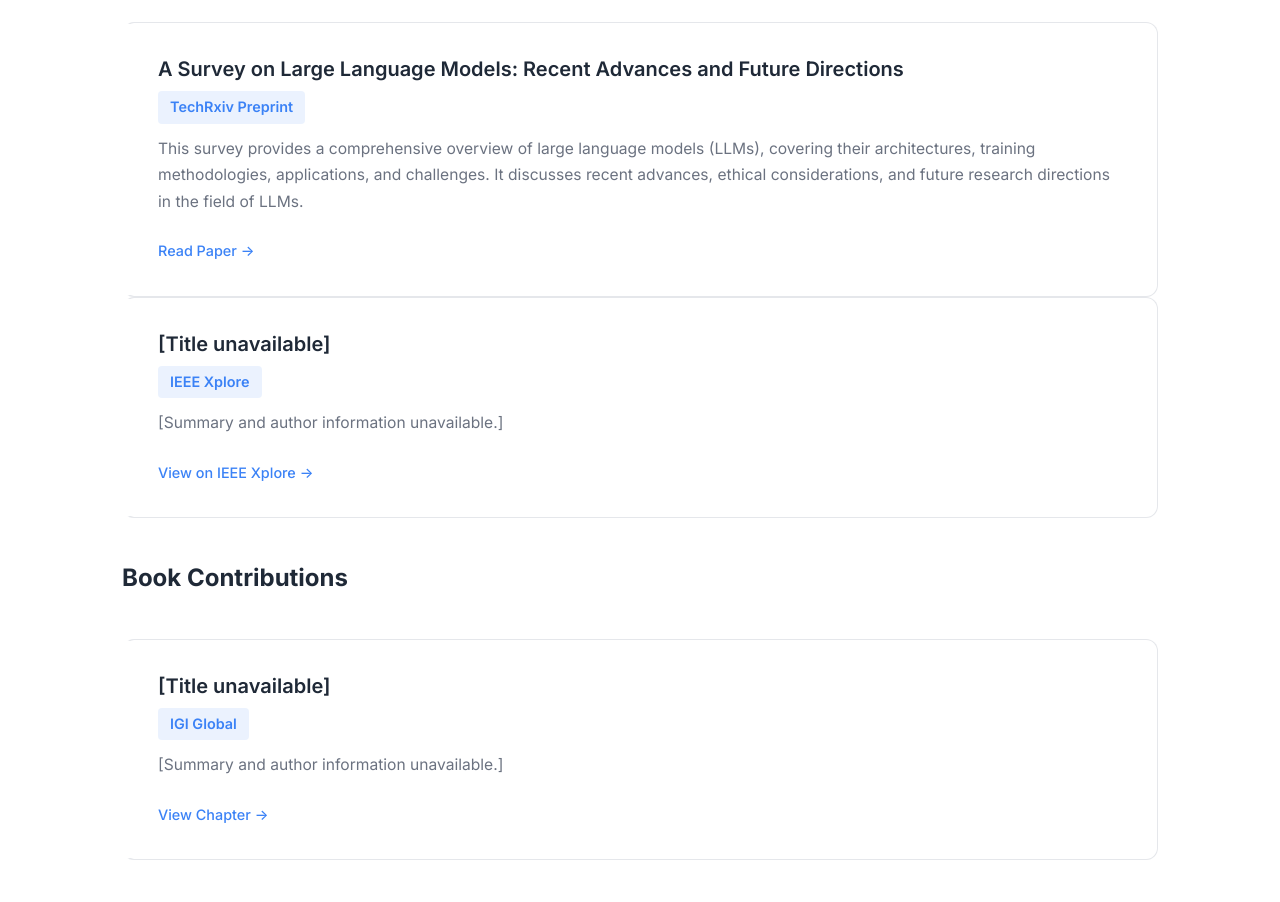
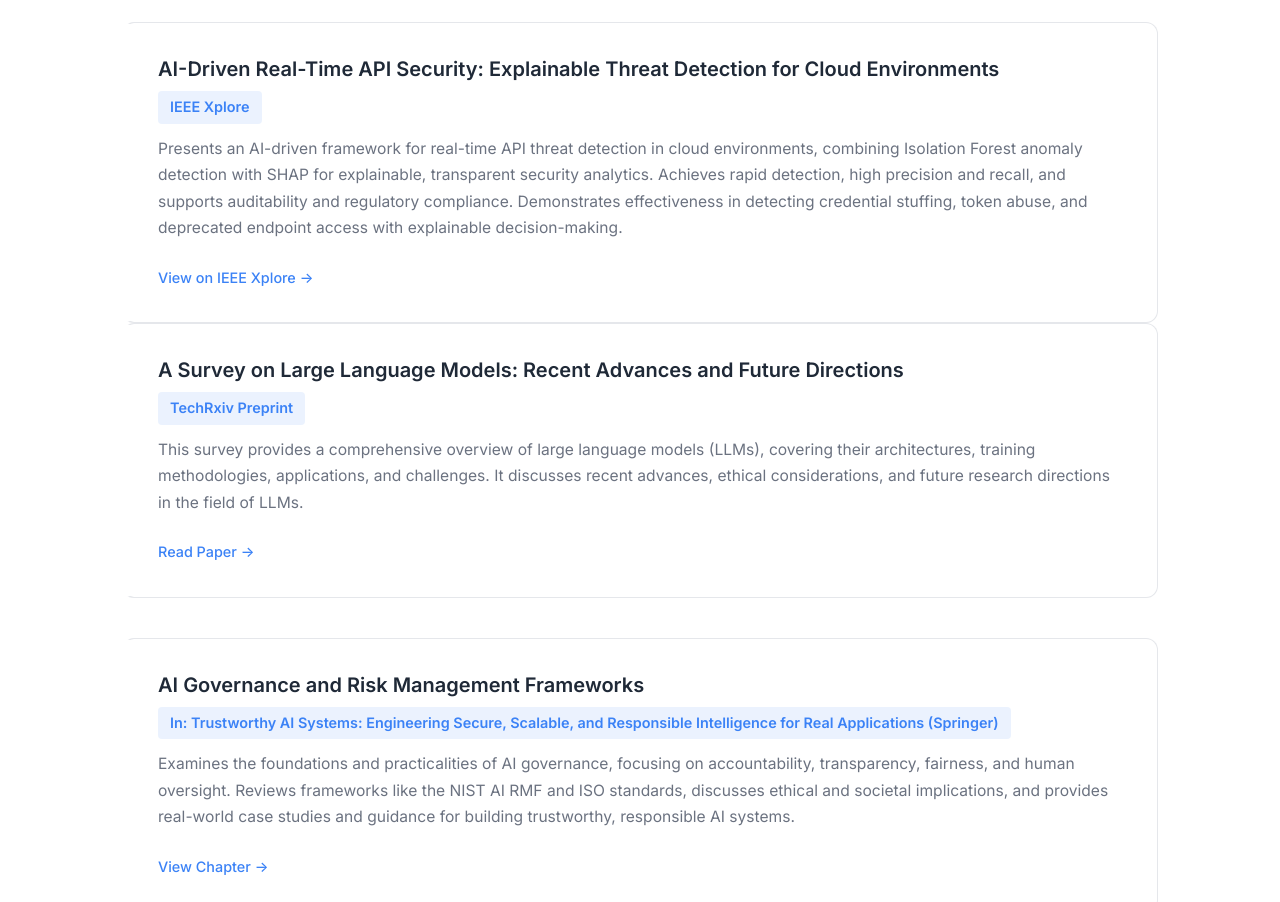
Before and after one commit to pragyakeshap/personal-website, a plain HTML site: page publications.html in a window 1280 px wide. Shown: the part 3360-4262 px from the top of the page. Drawn offline with Linux system fonts and the light colour scheme.

Commit message:
Add Springer book chapter on AI Governance and Risk Management Frameworks with summary and link

```diff
--- a/publications.html
+++ b/publications.html
@@ -166,6 +166,18 @@
                 <div class="publication-subsection">
                     <article class="publication-item">
                         <div class="publication-content">
+                            <h3 class="publication-title">AI-Driven Real-Time API Security: Explainable Threat Detection for Cloud Environments</h3>
+                            <p class="publication-venue">IEEE Xplore</p>
+                            <p class="publication-description">
+                                Presents an AI-driven framework for real-time API threat detection in cloud environments, combining Isolation Forest anomaly detection with SHAP for explainable, transparent security analytics. Achieves rapid detection, high precision and recall, and supports auditability and regulatory compliance. Demonstrates effectiveness in detecting credential stuffing, token abuse, and deprecated endpoint access with explainable decision-making.
+                            </p>
+                            <div class="publication-links">
+                                <a href="https://ieeexplore.ieee.org/abstract/document/11293949" target="_blank" class="publication-link">View on IEEE Xplore →</a>
+                            </div>
+                        </div>
+                    </article>
+                    <article class="publication-item">
+                        <div class="publication-content">
                             <h3 class="publication-title">A Survey on Large Language Models: Recent Advances and Future Directions</h3>
                             <p class="publication-venue">TechRxiv Preprint</p>
                             <p class="publication-description">
@@ -176,32 +188,19 @@
                             </div>
                         </div>
                     </article>
-                    <article class="publication-item">
-                        <div class="publication-content">
-                            <h3 class="publication-title">[Title unavailable]</h3>
-                            <p class="publication-venue">IEEE Xplore</p>
-                            <p class="publication-description">
-                                [Summary and author information unavailable.]
-                            </p>
-                            <div class="publication-links">
-                                <a href="https://ieeexplore.ieee.org/document/10445308" target="_blank" class="publication-link">View on IEEE Xplore →</a>
-                            </div>
-                        </div>
-                    </article>
                 </div>
 
                 <!-- Book Contributions Section -->
-                <h2 class="publication-section-title">Book Contributions</h2>
-                <div class="publication-subsection">
+
                     <article class="publication-item">
                         <div class="publication-content">
-                            <h3 class="publication-title">[Title unavailable]</h3>
-                            <p class="publication-venue">IGI Global</p>
+                            <h3 class="publication-title">AI Governance and Risk Management Frameworks</h3>
+                            <p class="publication-venue">In: Trustworthy AI Systems: Engineering Secure, Scalable, and Responsible Intelligence for Real Applications (Springer)</p>
                             <p class="publication-description">
-                                [Summary and author information unavailable.]
+                                Examines the foundations and practicalities of AI governance, focusing on accountability, transparency, fairness, and human oversight. Reviews frameworks like the NIST AI RMF and ISO standards, discusses ethical and societal implications, and provides real-world case studies and guidance for building trustworthy, responsible AI systems.
                             </p>
                             <div class="publication-links">
-                                <a href="https://www.igi-global.com/chapter/ai-powered-automation-in-cybersecurity/330618" target="_blank" class="publication-link">View Chapter →</a>
+                                <a href="https://link.springer.com/chapter/10.1007/978-3-032-15606-8_3" target="_blank" class="publication-link">View Chapter →</a>
                             </div>
                         </div>
                     </article>
```
